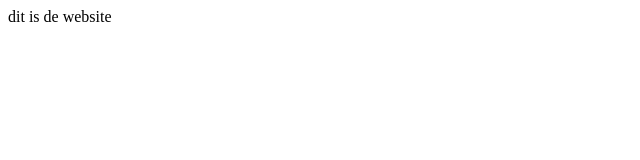
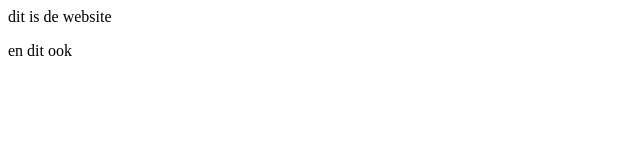
Before and after one commit to prinswebdevelopment/testpages, a plain HTML site: page index.html in a window 1280 px wide. Shown: the full height of the page, 0-640 px from the left. Drawn offline with Linux system fonts and the light colour scheme.

Commit message:
Update index.html

```diff
--- a/index.html
+++ b/index.html
@@ -1 +1,2 @@
 <p>dit is de website</p>
+<p>en dit ook</p>
```
